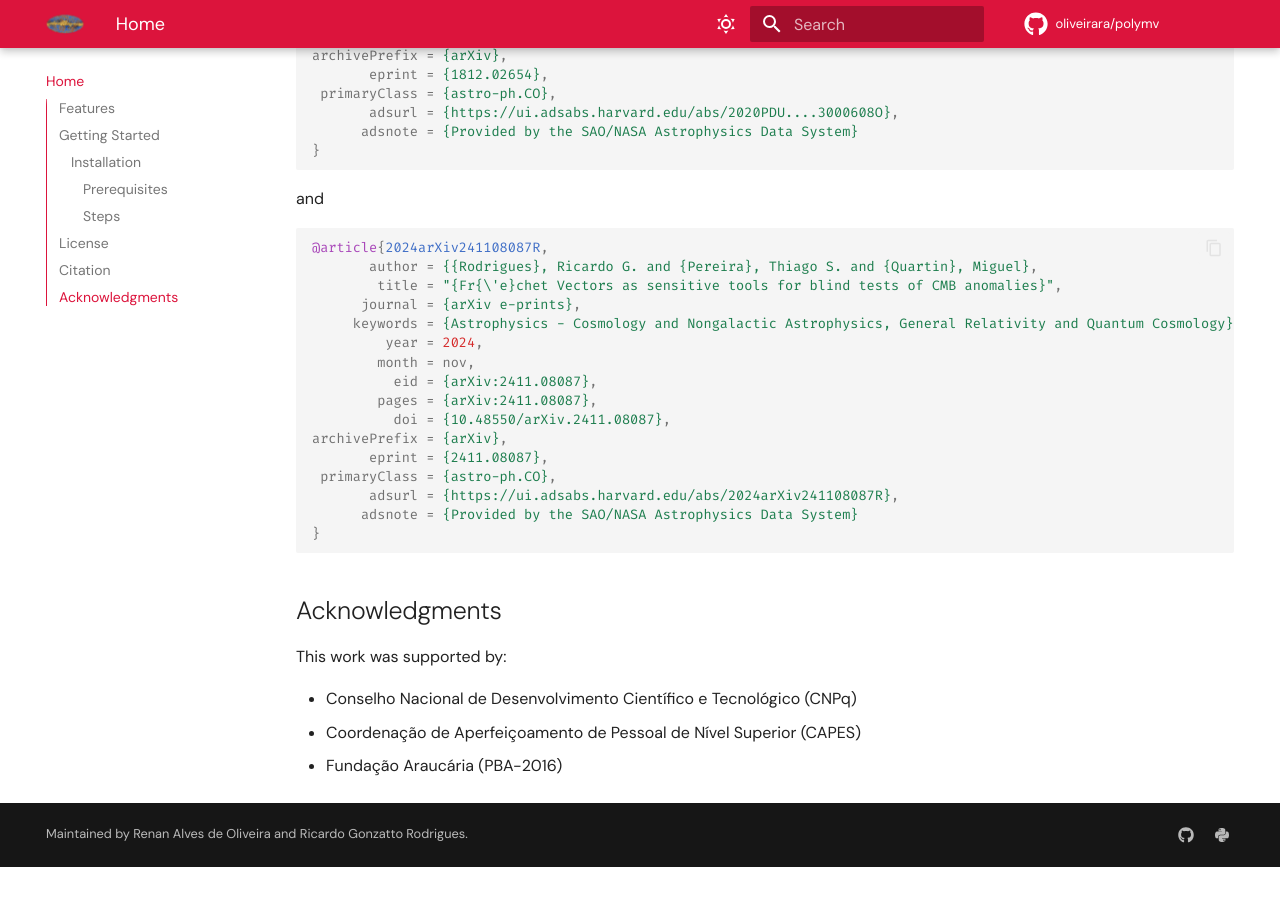
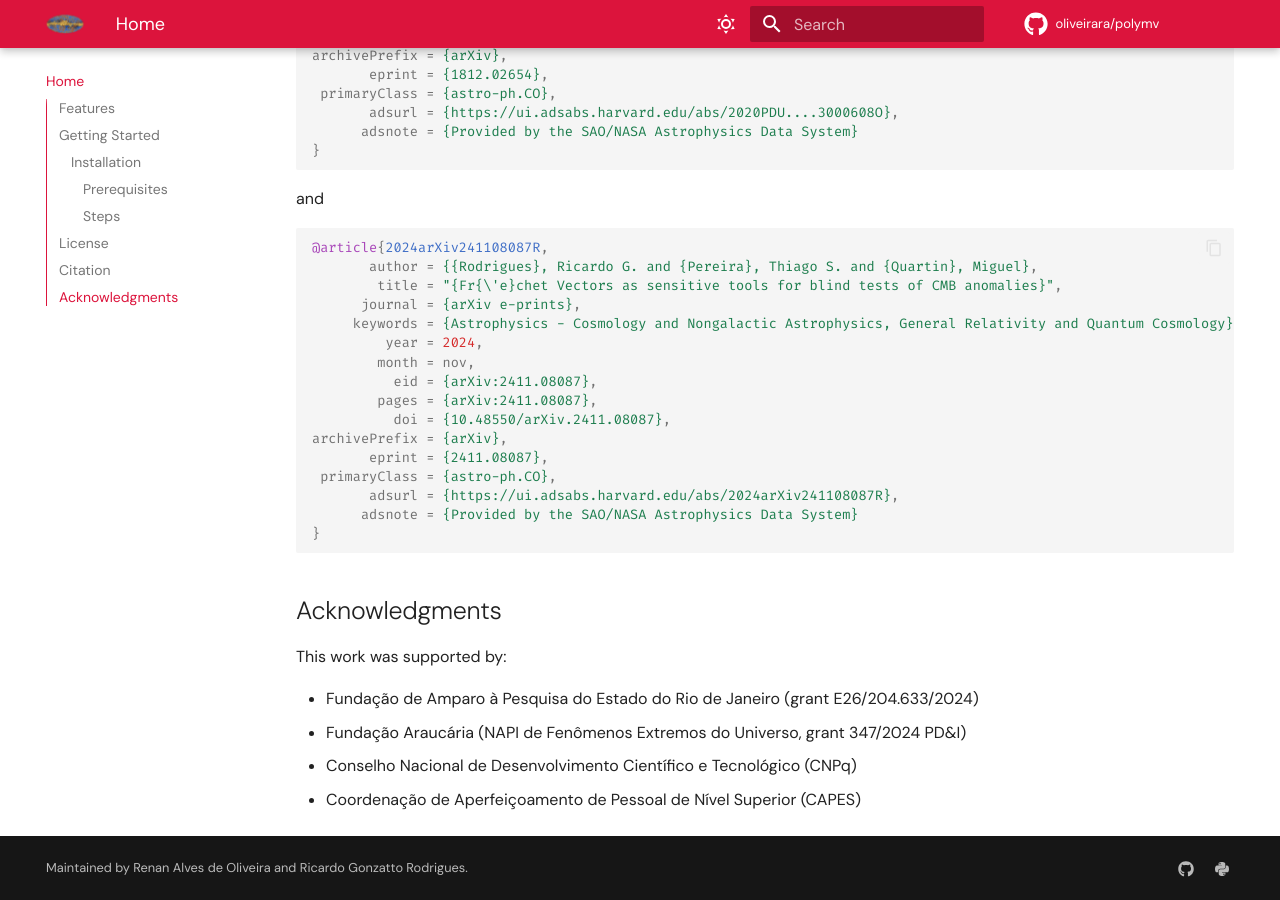
Before and after one commit to oliveirara/polymv, an MkDocs documentation site: the page built from docs/index.md, in a window 1280 px wide and 900 px high, scrolled down 2358 px. Built offline with MkDocs 1.6.1 and Material for MkDocs 9.7.7, drawn with Linux system fonts in a browser that asks for light colours; comment, search, counter and statistics services are not loaded; before the commit the page ends 3225 px from its top, so only the background shows below that.

Commit message:
docs: update funding information
- add FAPERJ grant E26/204.633/2024
- update Fundação Araucária grant to NAPI de Fenômenos Extremos do Universo, grant 347/2024 PD&I

```diff
--- a/docs/index.md
+++ b/docs/index.md
@@ -122,6 +122,7 @@ archivePrefix = {arXiv},
 
 This work was supported by:
 
+- Fundação de Amparo à Pesquisa do Estado do Rio de Janeiro (grant E26/204.633/2024)
+- Fundação Araucária (NAPI de Fenômenos Extremos do Universo, grant 347/2024 PD&I)
 - Conselho Nacional de Desenvolvimento Científico e Tecnológico (CNPq)
 - Coordenação de Aperfeiçoamento de Pessoal de Nível Superior (CAPES)
-- Fundação Araucária (PBA-2016)
```
Also changed, not shown: README.md (+2 -1 lines).
